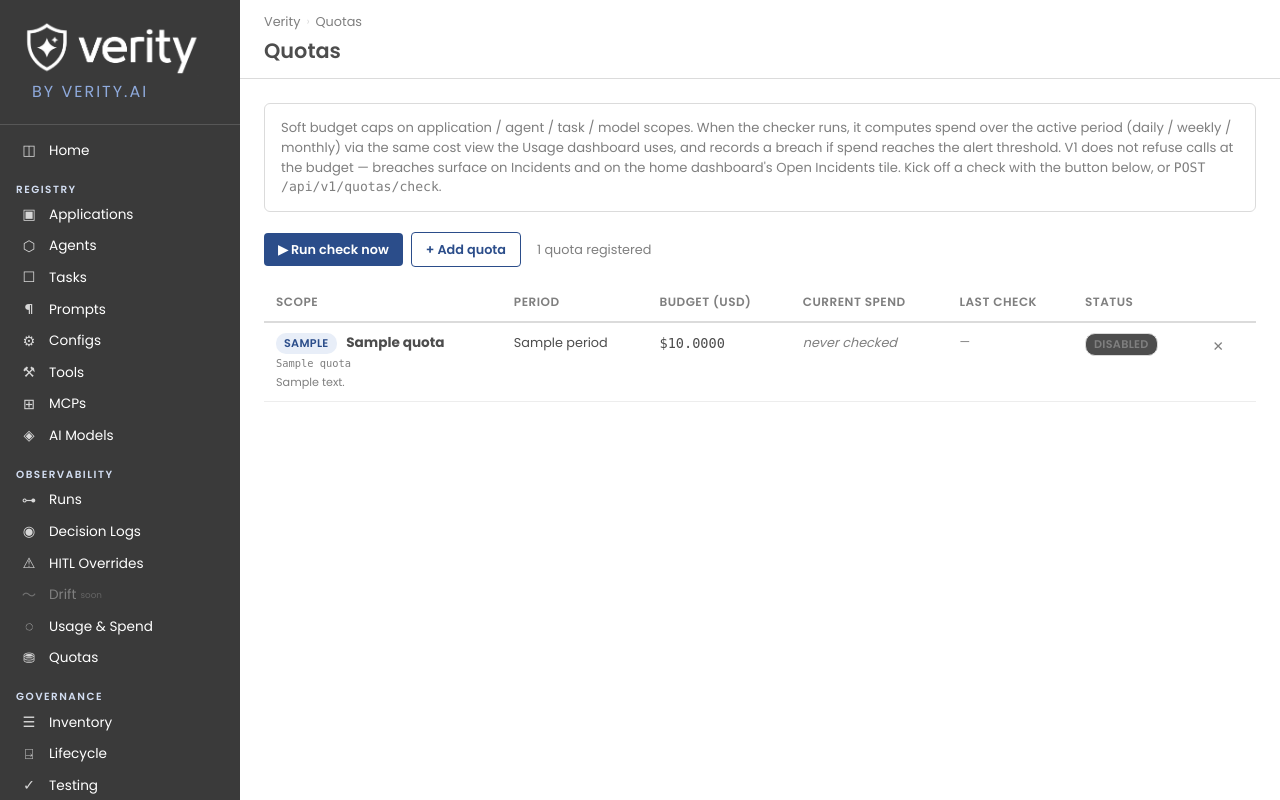
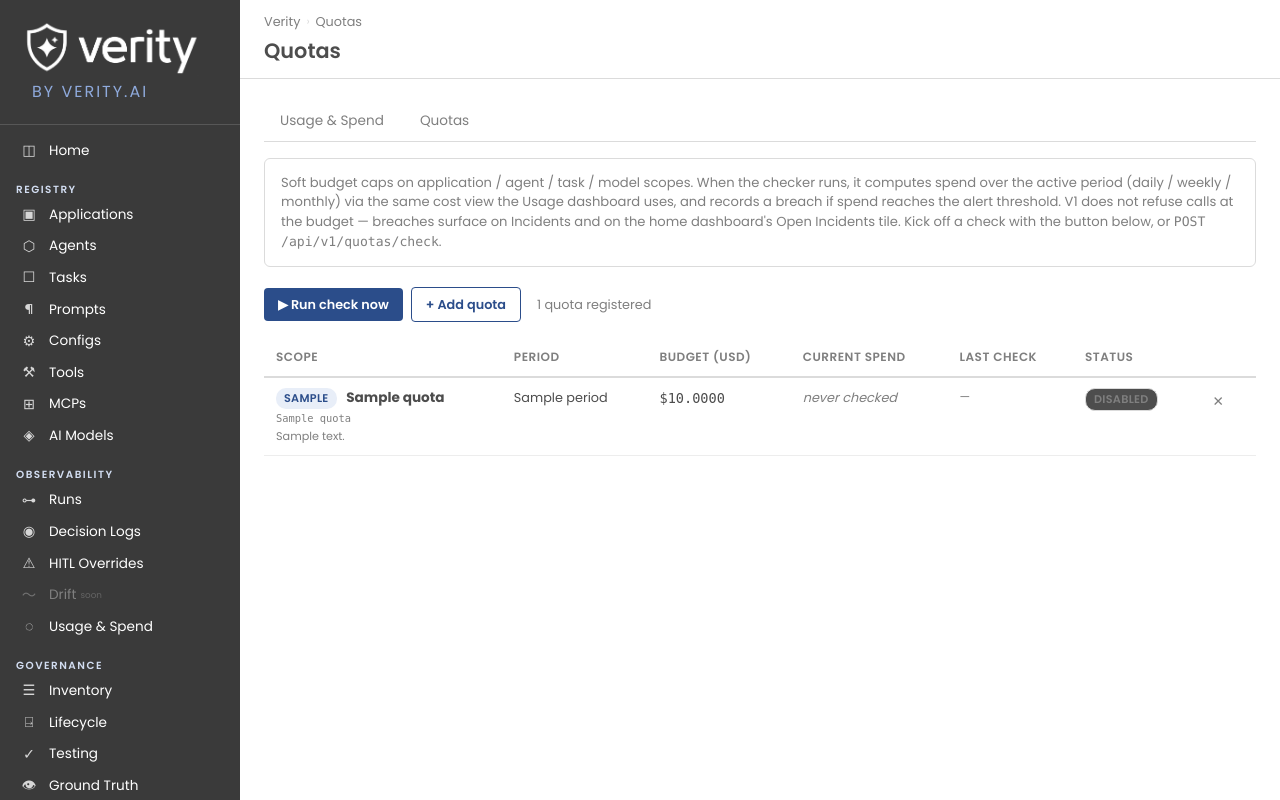
Before and after one commit to premiumiq/verity_uw, a FastAPI app: template verity/src/verity/web/templates/quotas.html in a window 1280 px wide. Run offline with FastAPI, Linux system fonts and the light colour scheme; the template is opened without the code that fills it: most values are stand-ins (such as "Sample title", 1, 10 or a date in 2020); parts of the project's set-up code (start-up, migrations or seed data) failed here and were passed over; some libraries are stand-ins or nearby versions.

Commit message:
fix(ui): combine Quotas into Usage & Spend with a sub-nav tab
Sidebar consolidation: 'Usage & Spend' and 'Quotas' were two separate
entries but they're really two facets of the same concern (consumption +
limits). Merged into one sidebar entry that's active for either page.

- New _usage_subnav.html partial — two pill tabs ('Usage & Spend',
  'Quotas') included at the top of both pages.
- usage.html / quotas.html include the partial.
- Sidebar collapses to one 'Usage & Spend' link, active when
  active_page is in {'usage', 'quotas'}.

Each route still owns its own page and content; the sub-nav is purely
visual grouping.

Co-Authored-By: Claude Opus 4.7 (1M context) <noreply@anthropic.com>

```diff
--- a/verity/src/verity/web/templates/base.html
+++ b/verity/src/verity/web/templates/base.html
@@ -106,11 +106,9 @@
                 <span class="verity-nav-icon">〜</span> Drift
                 <span style="font-size: 0.55rem; opacity: 0.6; margin-left: 4px;">soon</span>
             </span>
-            <a href="/admin/usage" class="verity-nav-link {% if active_page == 'usage' %}active{% endif %}">
+            <a href="/admin/usage"
+               class="verity-nav-link {% if active_page in ['usage', 'quotas'] %}active{% endif %}">
                 <span class="verity-nav-icon">◌</span> Usage &amp; Spend
-            </a>
-            <a href="/admin/quotas" class="verity-nav-link {% if active_page == 'quotas' %}active{% endif %}">
-                <span class="verity-nav-icon">⛃</span> Quotas
             </a>
 
             <!-- GOVERNANCE — compliance, lifecycle, testing -->
--- /dev/null
+++ b/verity/src/verity/web/templates/partials/_usage_subnav.html
@@ -0,0 +1,26 @@
+{#
+  USAGE & SPEND sub-nav — two pill tabs.
+  Caller passes active_page ∈ {'usage', 'quotas'}; this partial highlights
+  the corresponding tab.
+#}
+<div style="display: flex; gap: 4px; margin-bottom: 16px; border-bottom: 1px solid var(--verity-border);">
+  {% set tabs = [
+      ('usage',  'Usage & Spend', '/admin/usage'),
+      ('quotas', 'Quotas',        '/admin/quotas'),
+  ] %}
+  {% for code, label, url in tabs %}
+    {% if active_page == code %}
+      <a href="{{ url }}"
+         style="padding: 8px 16px; border-bottom: 2px solid var(--verity-blue-deep);
+                color: var(--verity-blue-deep); font-weight: 600; text-decoration: none;
+                font-size: 0.85rem; margin-bottom: -1px;">{{ label }}</a>
+    {% else %}
+      <a href="{{ url }}"
+         style="padding: 8px 16px; border-bottom: 2px solid transparent;
+                color: var(--verity-text-light); text-decoration: none;
+                font-size: 0.85rem; margin-bottom: -1px;"
+         onmouseover="this.style.color='var(--verity-text)'"
+         onmouseout="this.style.color='var(--verity-text-light)'">{{ label }}</a>
+    {% endif %}
+  {% endfor %}
+</div>
--- a/verity/src/verity/web/templates/quotas.html
+++ b/verity/src/verity/web/templates/quotas.html
@@ -26,6 +26,9 @@
 {% block page_title %}Quotas{% endblock %}
 
 {% block content %}
+
+{% include "partials/_usage_subnav.html" %}
+
 
 <style>
     .quota-toolbar {
--- a/verity/src/verity/web/templates/usage.html
+++ b/verity/src/verity/web/templates/usage.html
@@ -34,6 +34,9 @@
 {% block page_title %}Usage &amp; Spend{% endblock %}
 
 {% block content %}
+
+{% include "partials/_usage_subnav.html" %}
+
 
 <!-- Inline styles scoped to /admin/usage. Kept local so the rest of
      the admin CSS doesn't grow for a single page. -->
```
